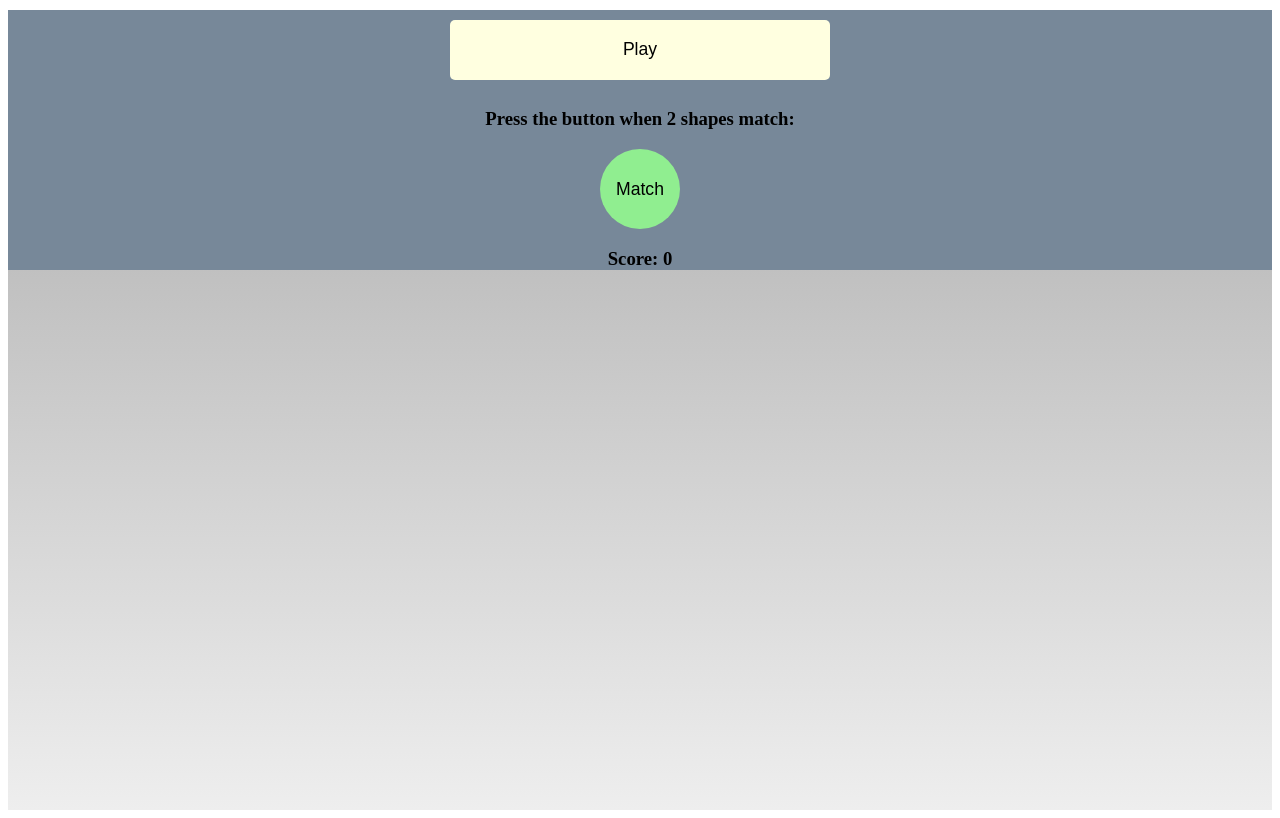
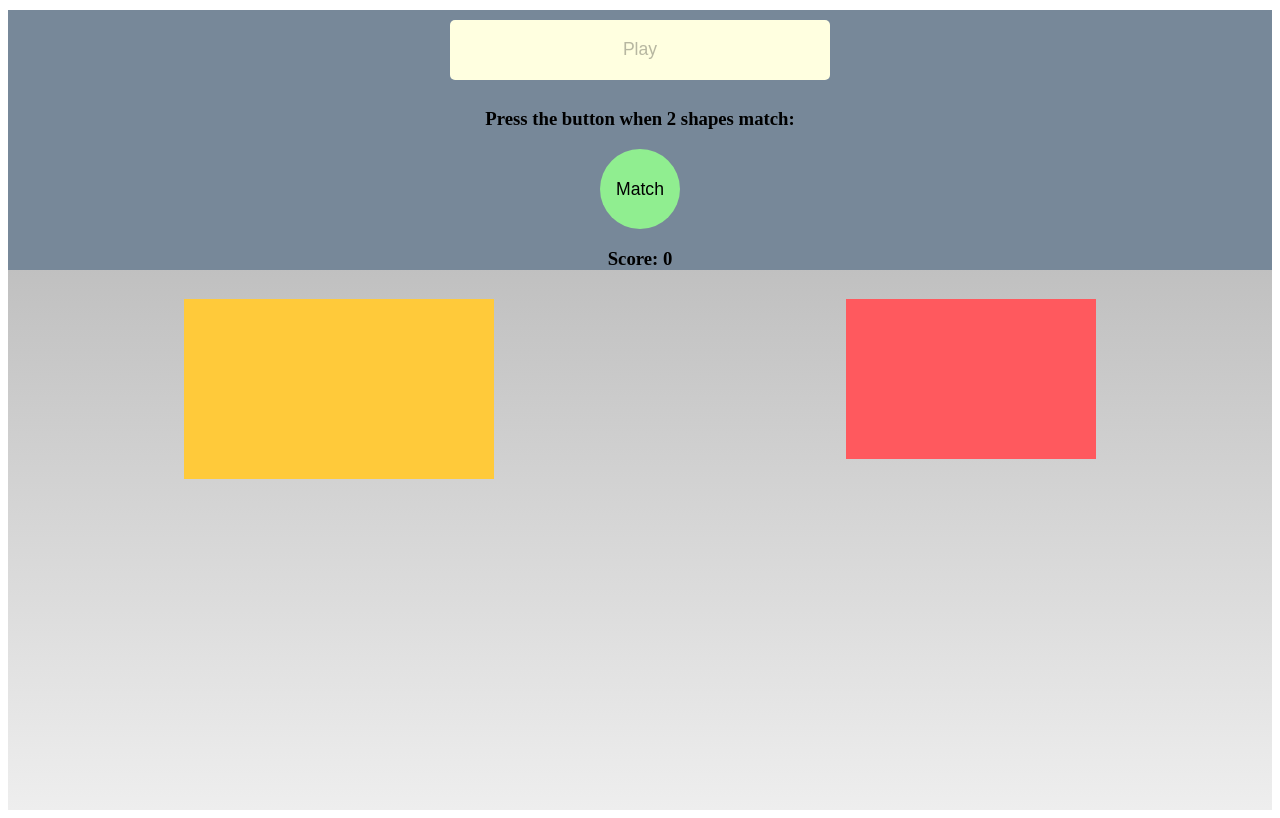
Before and after one commit to ashalam7122/VirgilVanDijk, a plain HTML site: page Work 3/javascript starter files/31.Shape matcher game/index.html in a window 1280 px wide. Both pictures are taken after a click on the button "Play". Drawn offline with Linux system fonts and the light colour scheme.

Commit message:
Silly game ;P

```diff
--- a/Work 3/javascript starter files/31.Shape matcher game/script.js
+++ b/Work 3/javascript starter files/31.Shape matcher game/script.js
@@ -0,0 +1,73 @@
+let currentScore = 0;
+let playing = true;
+let shape1;
+let shape2;
+const matchBtn = document.getElementById('match');
+
+const shapes = [
+    {color: '#FF595E', width: 250, height:160},
+    {color: '#FF595E', width: 270, height:150},
+    {color: '#FFCA3A', width: 320, height:170},
+    {color: '#FFCA3A', width: 310, height:180},
+    {color: '#9AC926', width: 190, height:160},
+    {color: '#8AC926', width: 200, height:175},
+    {color: '#8AC926', width: 200, height:175},
+    {color: '#1982C4', width: 380, height:185},
+    {color: '#1982C4', width: 400, height:120},
+    {color: '#6A4C93', width: 370, height:145},
+    {color: '#6A4C93', width: 440, height:160},
+]
+
+const selectRandomShape = () => {
+    const randomNum = Math.floor(Math.random()*shapes.length);
+
+    const randomSelection = shapes[randomNum];
+    return randomSelection;
+
+}
+const repeatRandomShape = () => {
+    setInterval(() => {
+    matchBtn.disabled = false;
+
+
+    shape1 = selectRandomShape();
+    shape2 = selectRandomShape();
+
+    const shape1Styles = `width:${shape1.width+'px'};
+                          background:${shape1.color};
+                          height:${shape1.height+'px'};`
+    const shape2Styles = `width:${shape2.width+'px'};
+                          background:${shape2.color};
+                          height:${shape2.height+'px'};`
+
+    document.getElementById('shape1').style.cssText = shape1Styles;
+    document.getElementById('shape2').style.cssText = shape2Styles;
+
+}, 1000);
+}
+
+// Start game
+
+document.getElementById('play').onclick = () => {
+    playing = true;
+
+    // Disable play button when playing
+    document.getElementById('play').disabled = true;
+    // document.getElementById('play').disable = true;
+    repeatRandomShape();
+}
+
+//compare
+document.getElementById('match').onclick = () => {
+    matchBtn.disabled = true;
+    if(playing) {
+        if(Object.is(shape1, shape2)) {
+            currentScore++;
+            document.getElementById('score').innerHTML = currentScore;
+        } else {
+            currentScore--;
+            document.getElementById('score'),innerHTML = currentScore;
+        }
+
+    }
+}
```
Also changed, not shown: Work 3/javascript starter files/31.Shape matcher game/index.html (+2 -0 lines), Work 3/javascript starter files/31.Shape matcher game/indexPTRC.html (added, +27 -0 lines).
